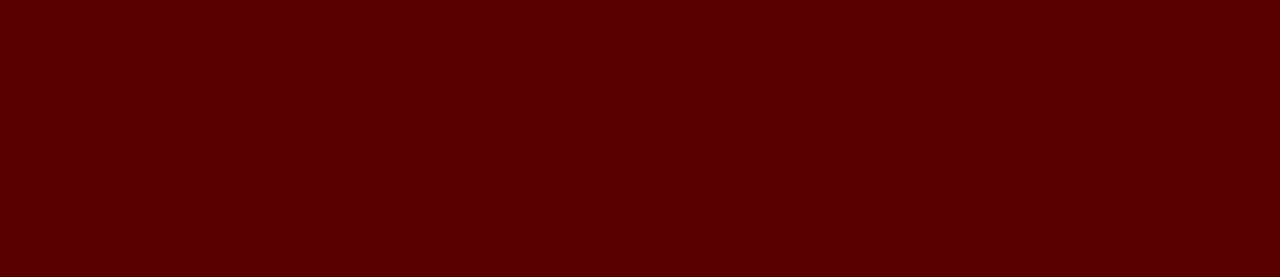
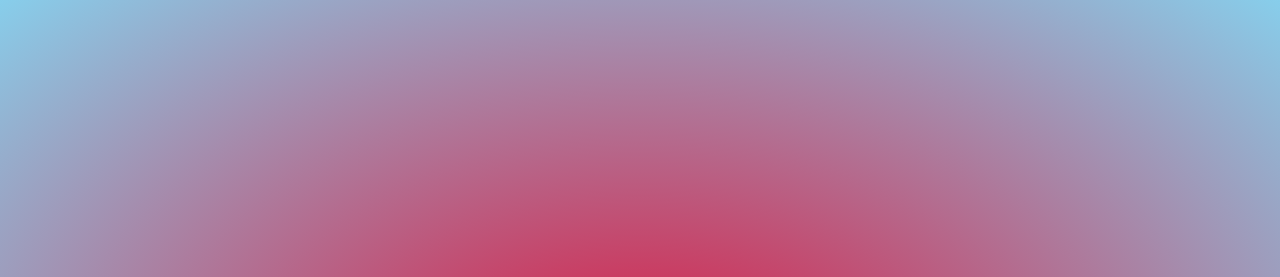
Before and after one commit to Leoocds/LoveGenerator, a plain HTML site: page index.html in a window 1280 px wide. Shown: the top 277 px of the page. Drawn offline with Linux system fonts and the light colour scheme.

Commit message:
Update Style.css

```diff
--- a/Style.css
+++ b/Style.css
@@ -9,7 +9,7 @@
 }
 
 body {
-    background-color: #580000;
+    background: content-box radial-gradient(crimson, skyblue);
     margin: 0;
     display: flex;
     justify-content: center;
```
